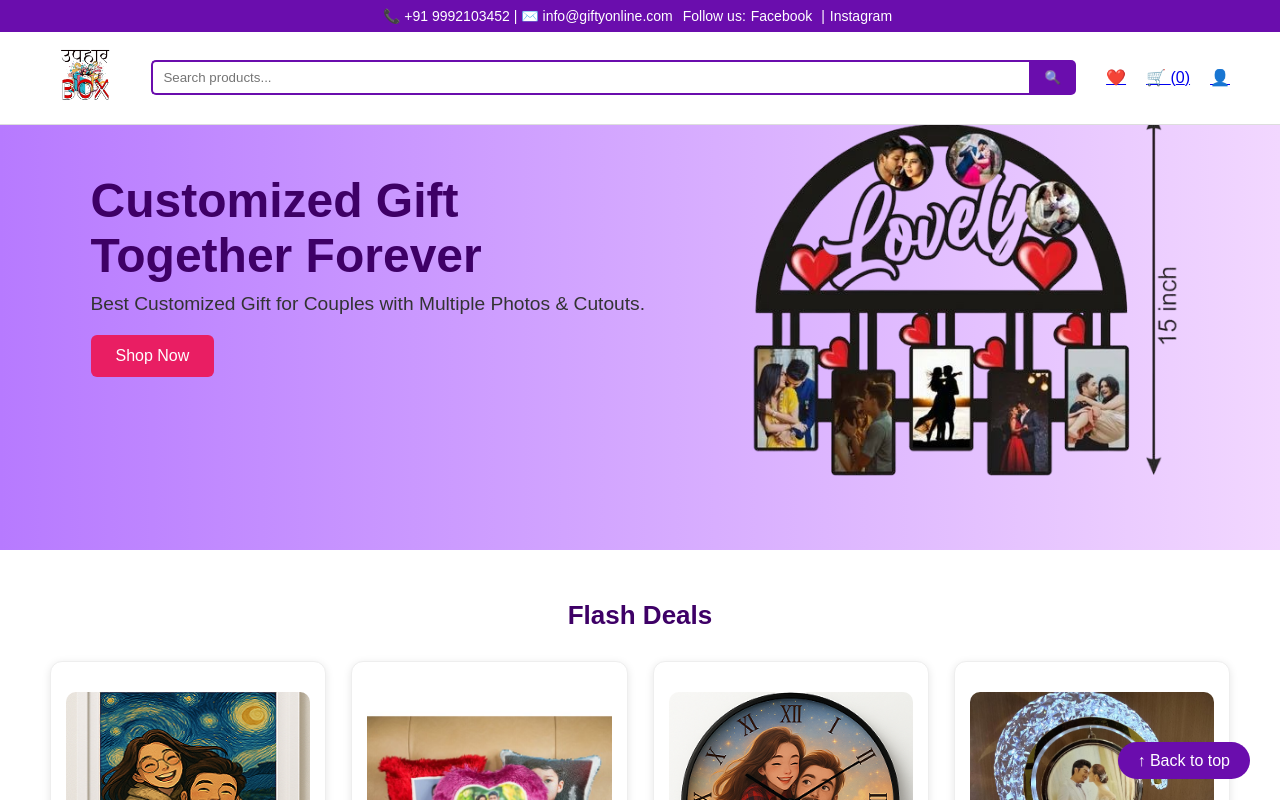
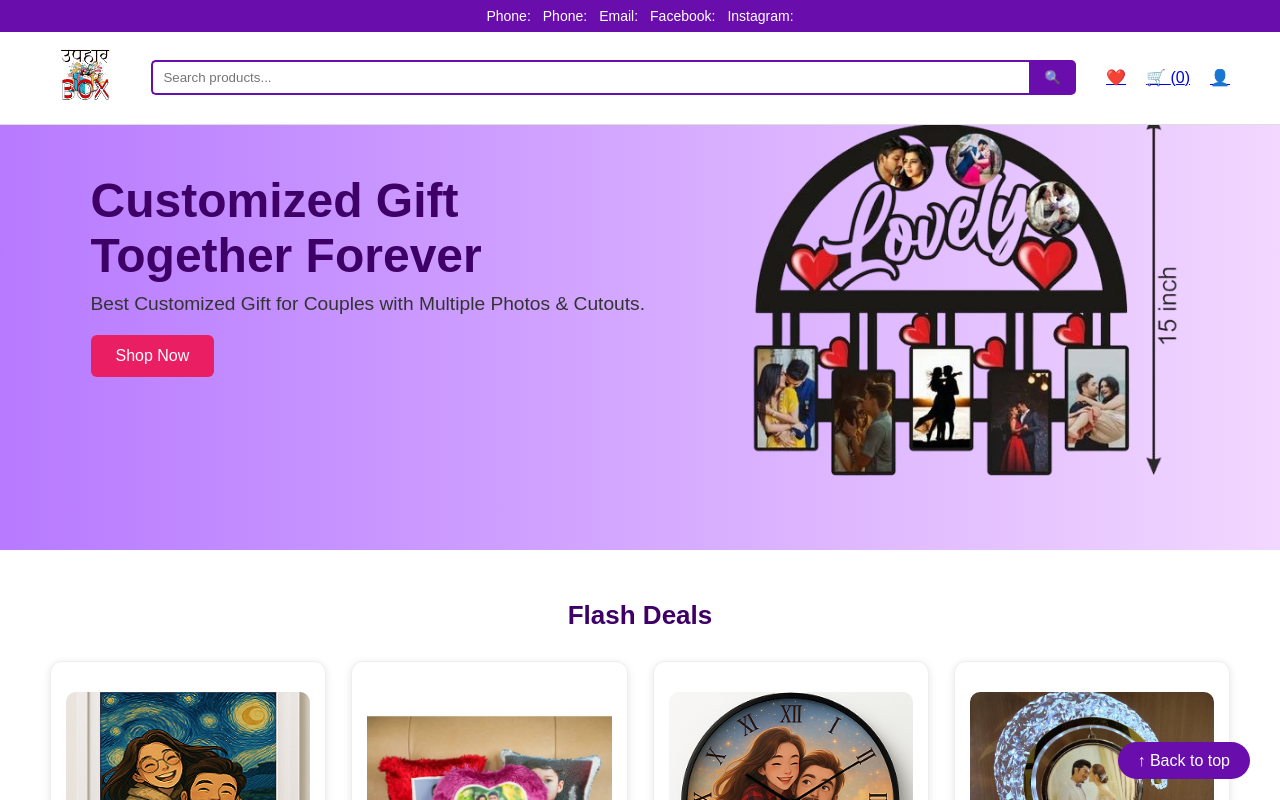
Before and after one commit to rajeshsarkar95/ecommerce-gift-store, a React (Vite) app: page / in a window 1280 px wide. Shown: the top 800 px of the page. Built offline with nearby package versions, Linux system fonts and the light colour scheme; no server answers.

Commit message:
add features

```diff
--- a/package.json
+++ b/package.json
@@ -10,6 +10,8 @@
     "preview": "vite preview"
   },
   "dependencies": {
+    "@tanstack/react-query": "^5.90.11",
+    "axios": "^1.13.2",
     "react": "^19.2.0",
     "react-dom": "^19.2.0",
     "react-router-dom": "^7.9.6"
--- /dev/null
+++ b/src/api/api.js
@@ -0,0 +1,5 @@
+import axios from "axios";
+
+export const api = axios.create({
+  baseURL: "http://localhost:5000/api",
+});
--- a/src/components/user/TopBar.jsx
+++ b/src/components/user/TopBar.jsx
@@ -1,14 +1,28 @@
 import React from 'react';
+import { useQuery } from "@tanstack/react-query";
+import {api} from "../../api/api";
+
 import "../../styles/TopBar.css";
 
 function TopBar() {
+  const {data} = useQuery({
+    queryKey: ['topbar'],
+    queryFn: async () => {
+      const response = await api.get('/topbar');
+      return response.data;
+    }
+  })
+   console.log("data qury",data);
+    const topBar = data?.[0]
+
   return (
     <div className="top-bar">
-      <div>📞 +91 9992103452 | ✉️ info@giftyonline.com</div>
-      <div>
-        Follow us:
-        <a href="#" style={{color:"#fff"}}>Facebook</a> |
-        <a href="#" style={{color:"#fff"}}>Instagram</a>
+      <div className='top-fetch'>
+      <p> Phone:{topBar?.phone}</p>
+      <p>Phone: {topBar?.phone}</p>
+      <p>Email: {topBar?.email}</p>
+      <p>Facebook: {topBar?.facebook}</p>
+      <p>Instagram: {topBar?.instagram}</p>
       </div>
     </div>
   );
--- a/src/main.jsx
+++ b/src/main.jsx
@@ -3,13 +3,18 @@ import { createRoot } from 'react-dom/client'
 import { BrowserRouter } from 'react-router-dom'
 import { CartProvider } from "./context/CartContext.jsx"
 import App from './App.jsx'
+import { QueryClient, QueryClientProvider } from "@tanstack/react-query"
 import './index.css'
+
+const queryClient = new QueryClient()
 
 createRoot(document.getElementById('root')).render(
   <React.StrictMode>
     <BrowserRouter>
       <CartProvider>
-        <App />
+       <QueryClientProvider client={queryClient}>
+          <App />
+        </QueryClientProvider>
       </CartProvider>
     </BrowserRouter>
   </React.StrictMode>
--- a/src/styles/RecommendedProducts.css
+++ b/src/styles/RecommendedProducts.css
@@ -1,4 +1,3 @@
-/* Recommended Products Section */
 .product-section {
   max-width: 1200px;
   margin: 60px auto;
@@ -55,12 +54,11 @@
   top: 10px;
   left: 10px;
 }
-
 .add-to-cart-btn {
   width: 100%;
   margin-top: 10px;
   padding: 10px;
-  background: #ff6b00;       /* matches your theme */
+  background: #ff6b00;
   color: #fff;
   border: none;
   border-radius: 8px;
@@ -69,7 +67,6 @@
   font-weight: 600;
   transition: 0.2s;
 }
-
 .add-to-cart-btn:hover {
   background: #5800b2;
   transform: scale(1.03);
--- a/src/styles/TopBar.css
+++ b/src/styles/TopBar.css
@@ -13,6 +13,11 @@
   width: 100%;
   z-index: 1000;
   text-align: center;
+}
+.top-fetch{
+  display: flex;
+  gap: 12px;
+  flex-direction: row;
 }
 .top-bar a {
   color: #fff;
```
Also changed, not shown: 1 other file (tests, documents, lock files or other folders).
